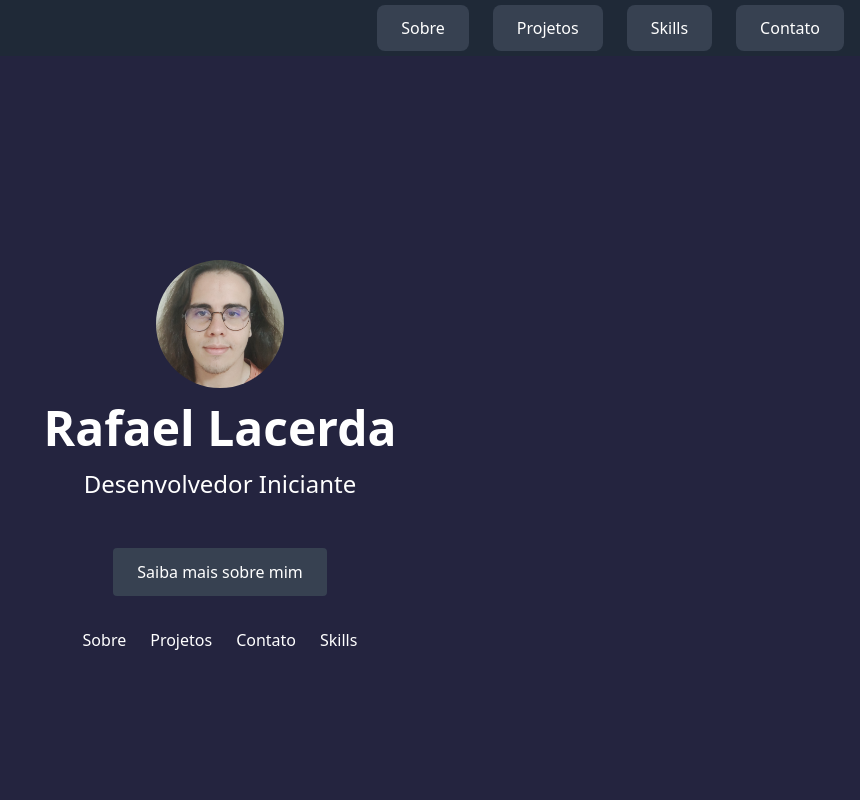
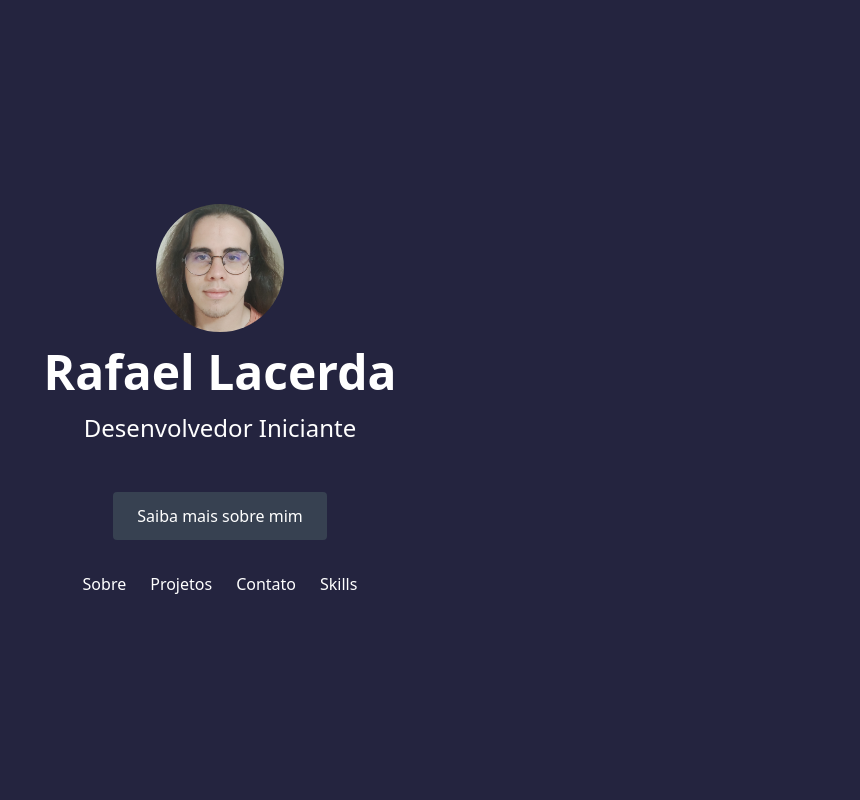
Before and after one commit to RafaelGLacerda/Portf-lio, a React (Create React App) app: page / in a window 1280 px wide. Shown: the top 800 px of the page, without its empty margins (420-1280 px from the left). Built offline with nearby package versions, Linux system fonts and the light colour scheme.

Commit message:
navbar removed

```diff
--- a/public/index.html
+++ b/public/index.html
@@ -22,8 +22,8 @@
       Unlike "/favicon.ico" or "favicon.ico", "%PUBLIC_URL%/favicon.ico" will
       work correctly both with client-side routing and a non-root public URL.
       Learn how to configure a non-root public URL by running `npm run build`.
-    -->  <link rel="icon" href="data:," />
-
+    -->
+      <link rel="icon" href="logo.png" type="image/png">
     <title>Rafael Lacerda</title>
   </head>
   <body>
--- a/src/App.tsx
+++ b/src/App.tsx
@@ -1,15 +1,14 @@
 import React from 'react';
-import Navbar from './components/Navbar';
 import Header from './components/Header';
 import Projects from './components/Projects';
 import Contact from './components/Contact';
 import About from './components/About';
 import Skills from './components/Skills';
 
+
 const App: React.FC = () => {
   return (
     <div className="bg-gray-900 text-white font-sans">
-      <Navbar />
       <Header />
       <About />
       <Projects />
--- a/src/components/Navbar.tsx
+++ /dev/null
@@ -1,40 +0,0 @@
-import React from 'react';
-
-const Navbar: React.FC = () => {
-  return (
-    <nav className="bg-gray-800 p-4 flex justify-end items-center shadow-lg">
-      <ul className="flex space-x-6">
-        <li>
-          <a
-            href="#about"
-            className="px-6 py-3 bg-gray-700 hover:bg-gray-600 text-white rounded-lg transition-all duration-300 transform hover:scale-105">
-            Sobre
-          </a>
-        </li>
-        <li>
-          <a
-            href="#projects"
-            className="px-6 py-3 bg-gray-700 hover:bg-gray-600 text-white rounded-lg transition-all duration-300 transform hover:scale-105">
-            Projetos
-          </a>
-        </li>
-        <li>
-          <a
-            href="#skills"
-            className="px-6 py-3 bg-gray-700 hover:bg-gray-600 text-white rounded-lg transition-all duration-300 transform hover:scale-105">
-            Skills
-          </a>
-        </li>
-        <li>
-          <a
-            href="#contact"
-            className="px-6 py-3 bg-gray-700 hover:bg-gray-600 text-white rounded-lg transition-all duration-300 transform hover:scale-105">
-            Contato
-          </a>
-        </li>
-      </ul>
-    </nav>
-  );
-};
-
-export default Navbar;
--- a/src/index.tsx
+++ b/src/index.tsx
@@ -3,6 +3,7 @@ import ReactDOM from 'react-dom/client';
 import './index.css';
 import App from './App';
 import reportWebVitals from './reportWebVitals';
+
 
 const root = ReactDOM.createRoot(
   document.getElementById('root') as HTMLElement
```
Also changed, not shown: public/logo.png (added).
